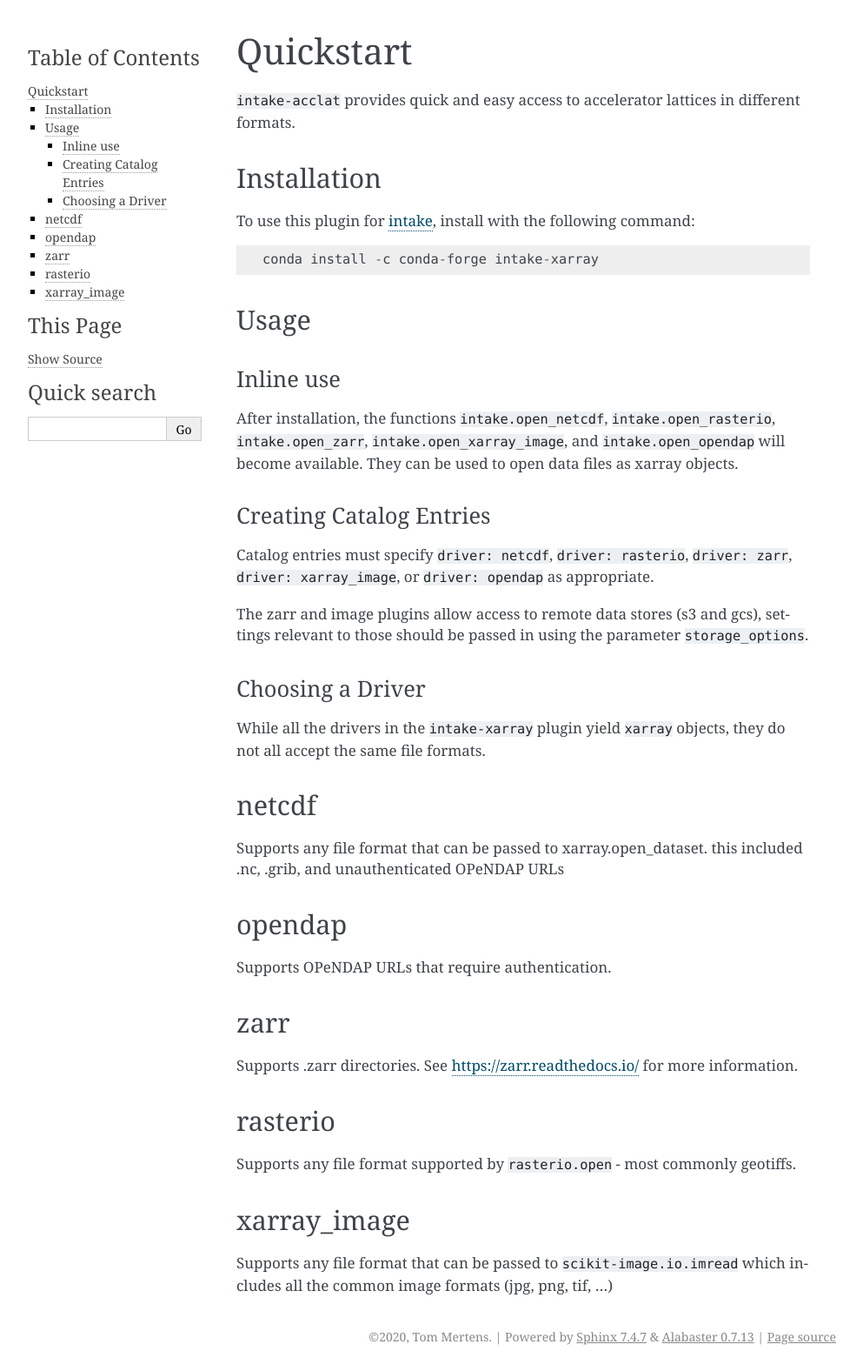
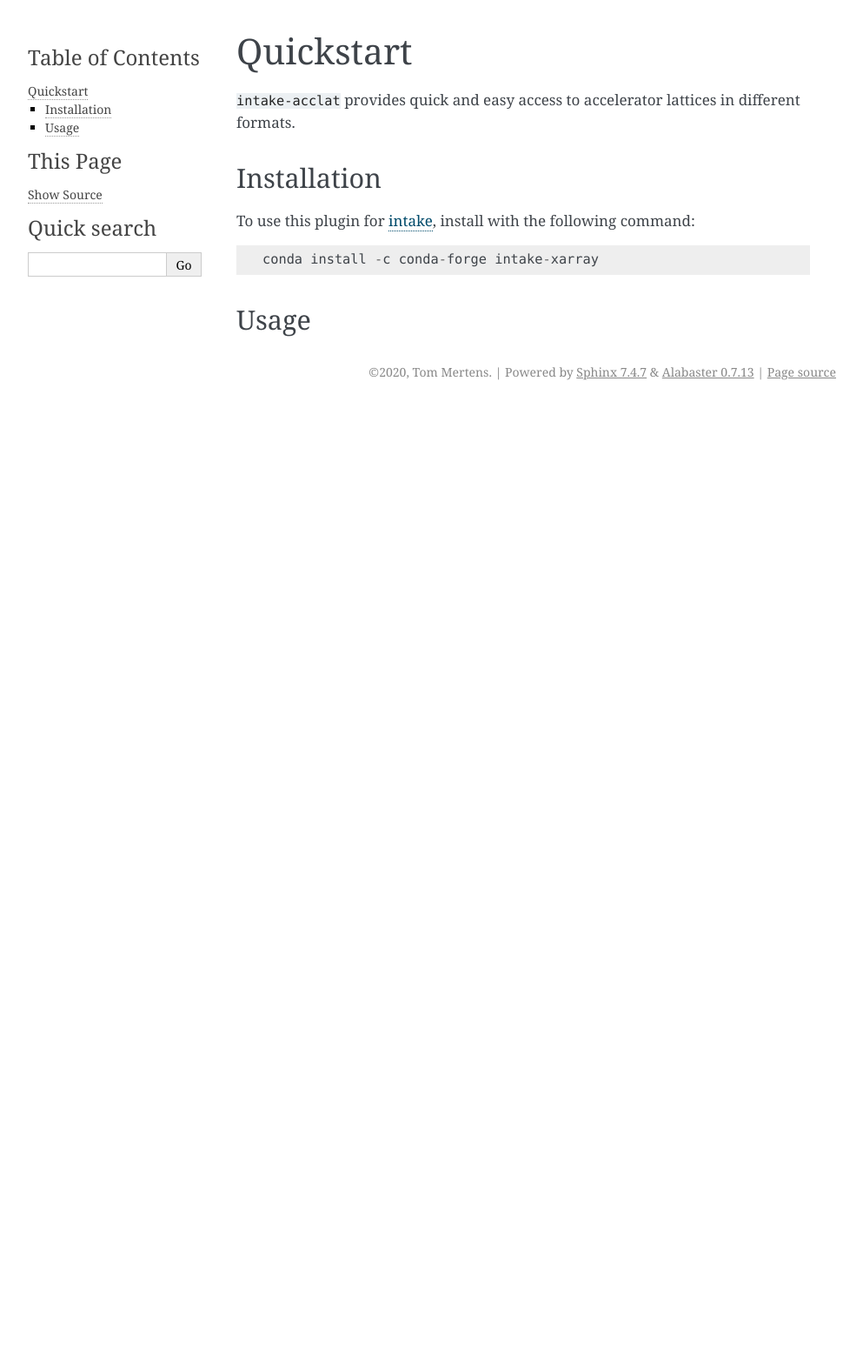
Before and after one commit to tomerten/intake-acclat, a Sphinx documentation site: the page built from docs/source/quickstart.rst, in a window 1280 px wide. Shown: the whole page at 87% size, without its empty margins (148-1141 px from the left). Built offline with Sphinx 7.4.7, drawn with Linux system fonts in a browser that asks for light colours; after the commit the page ends 900 px from its top, so only the background shows below that.

Commit message:
doc update

```diff
--- a/docs/source/quickstart.rst
+++ b/docs/source/quickstart.rst
@@ -17,62 +17,3 @@ To use this plugin for `intake`_, install with the following command::
 
 Usage
 -----
-
-
-Inline use
-~~~~~~~~~~
-
-After installation, the functions ``intake.open_netcdf``,
-``intake.open_rasterio``, ``intake.open_zarr``,
-``intake.open_xarray_image``, and ``intake.open_opendap`` will become available.
-They can be used to open data files as xarray objects.
-
-
-Creating Catalog Entries
-~~~~~~~~~~~~~~~~~~~~~~~~
-
-Catalog entries must specify ``driver: netcdf``, ``driver: rasterio``,
-``driver: zarr``, ``driver: xarray_image``, or ``driver: opendap``
-as appropriate.
-
-
-The zarr and image plugins allow access to remote data stores (s3 and gcs),
-settings relevant to those should be passed in using the parameter
-``storage_options``.
-
-
-Choosing a Driver
-~~~~~~~~~~~~~~~~~
-
-While all the drivers in the ``intake-xarray`` plugin yield ``xarray``
-objects, they do not all accept the same file formats.
-
-
-netcdf
-------
-
-Supports any file format that can be passed to xarray.open_dataset. this
-included .nc, .grib, and unauthenticated OPeNDAP URLs
-
-opendap
--------
-
-Supports OPeNDAP URLs that require authentication.
-
-zarr
------
-
-Supports .zarr directories. See https://zarr.readthedocs.io/ for more
-information.
-
-rasterio
---------
-
-Supports any file format supported by ``rasterio.open`` - most commonly
-geotiffs.
-
-xarray_image
-------------
-
-Supports any file format that can be passed to ``scikit-image.io.imread``
-which includes all the common image formats (jpg, png, tif, ...)
```
Also changed, not shown: docs/source/index.rst (+6 -6 lines), docs/source/index2.rst (deleted, +0 -20 lines).
